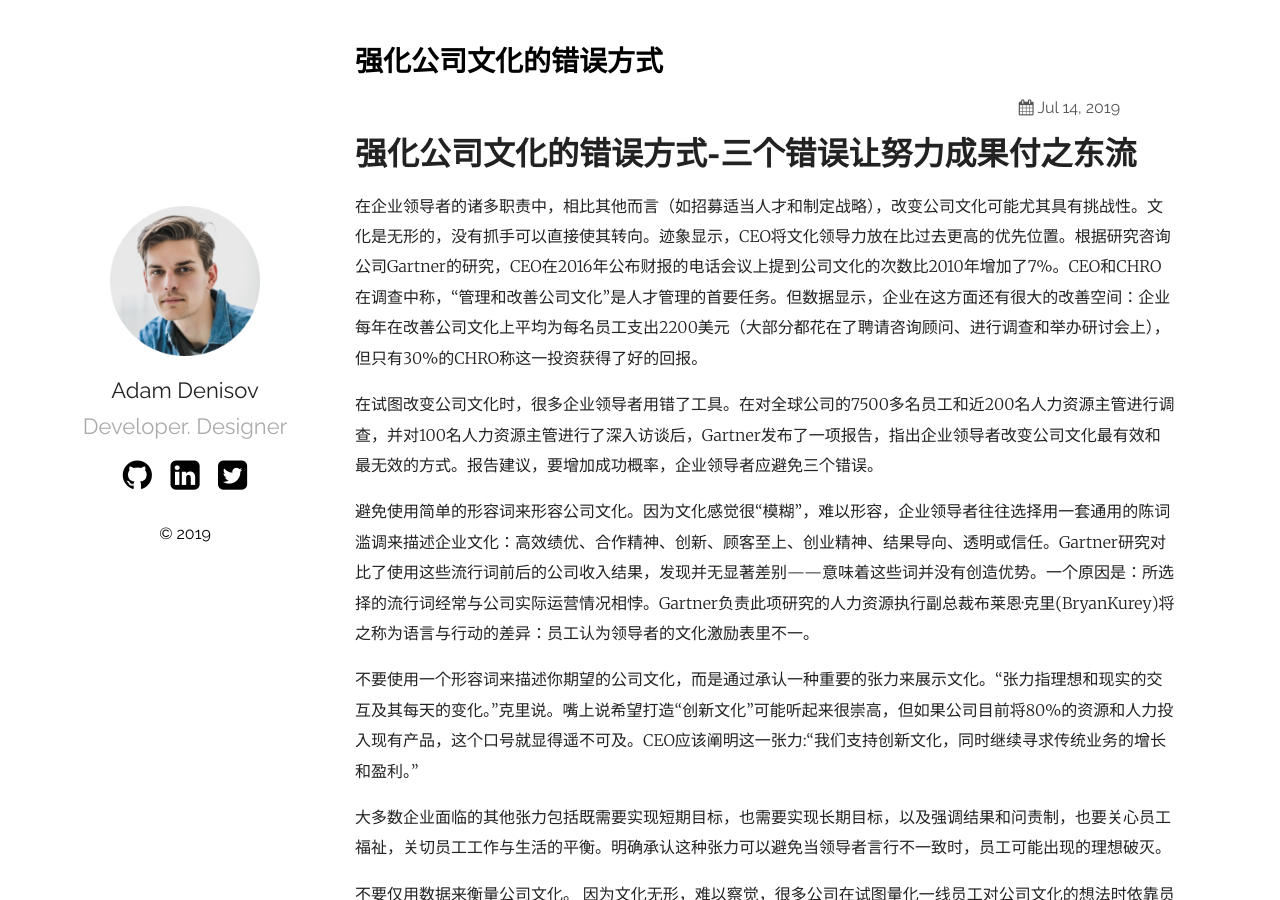
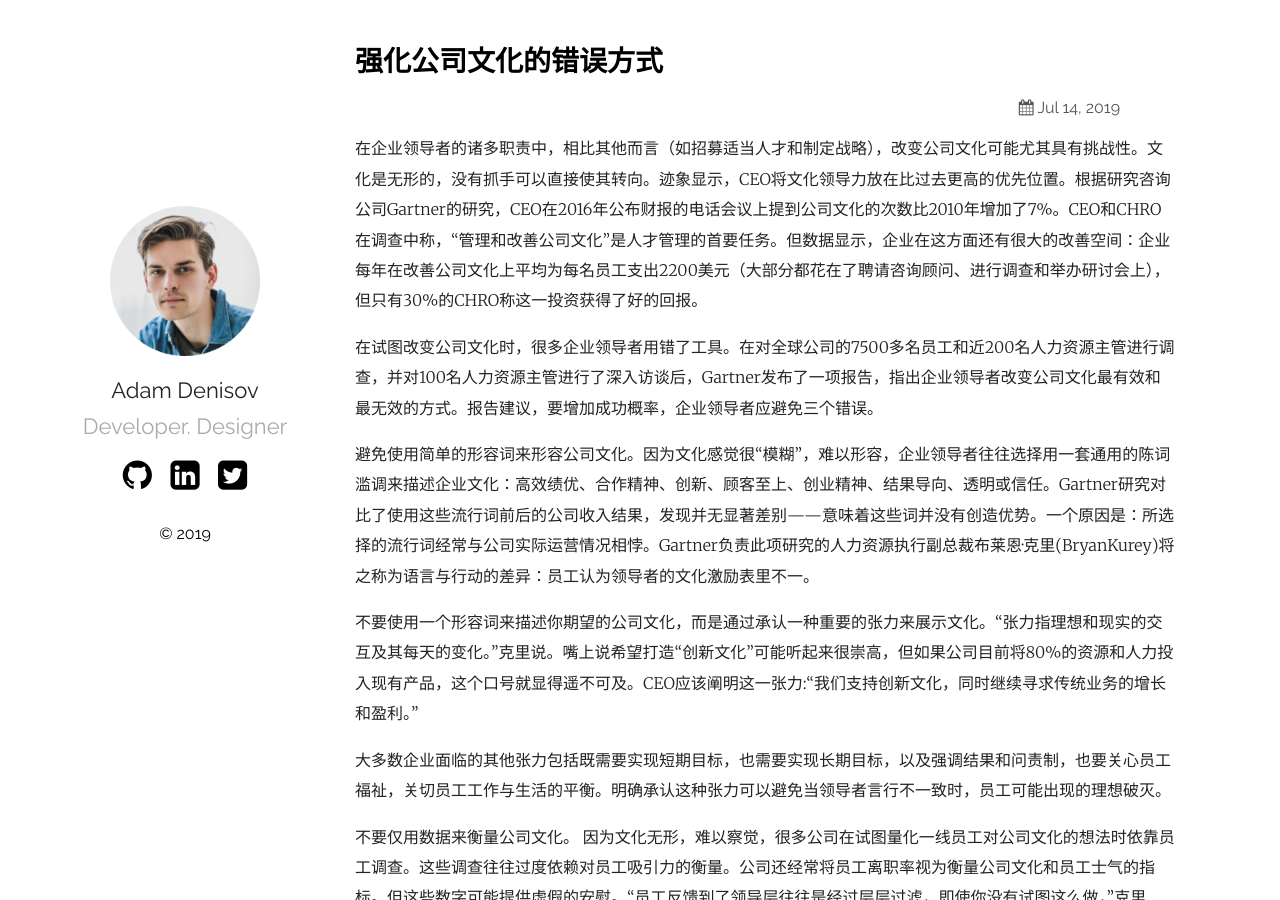
Before and after one commit to oaiegg/oaiegg.github.io, a Jekyll site: the page built from _posts/2019-07-14-强化公司文化的错误方式.md, in a window 1280 px wide and 900 px high. Built offline with Jekyll 4.4.1, drawn with Linux system fonts in a browser that asks for light colours; our own code applies the rules of GitHub Pages for plain Markdown files.

Commit message:
2019年11月21日09:44:15

```diff
--- a/_posts/2019-07-14-强化公司文化的错误方式.md
+++ b/_posts/2019-07-14-强化公司文化的错误方式.md
@@ -1,5 +1,3 @@
-# 强化公司文化的错误方式-三个错误让努力成果付之东流
-
 在企业领导者的诸多职责中，相比其他而言（如招募适当人才和制定战略），改变公司文化可能尤其具有挑战性。文化是无形的，没有抓手可以直接使其转向。迹象显示，CEO将文化领导力放在比过去更高的优先位置。根据研究咨询公司Gartner的研究，CEO在2016年公布财报的电话会议上提到公司文化的次数比2010年增加了7%。CEO和CHRO在调查中称，“管理和改善公司文化”是人才管理的首要任务。但数据显示，企业在这方面还有很大的改善空间：企业每年在改善公司文化上平均为每名员工支出2200美元（大部分都花在了聘请咨询顾问、进行调查和举办研讨会上），但只有30%的CHRO称这一投资获得了好的回报。
 
 在试图改变公司文化时，很多企业领导者用错了工具。在对全球公司的7500多名员工和近200名人力资源主管进行调查，并对100名人力资源主管进行了深入访谈后，Gartner发布了一项报告，指出企业领导者改变公司文化最有效和最无效的方式。报告建议，要增加成功概率，企业领导者应避免三个错误。
```
Also changed, not shown: _posts/2019-09-12-组织理论.md (+0 -2 lines).
